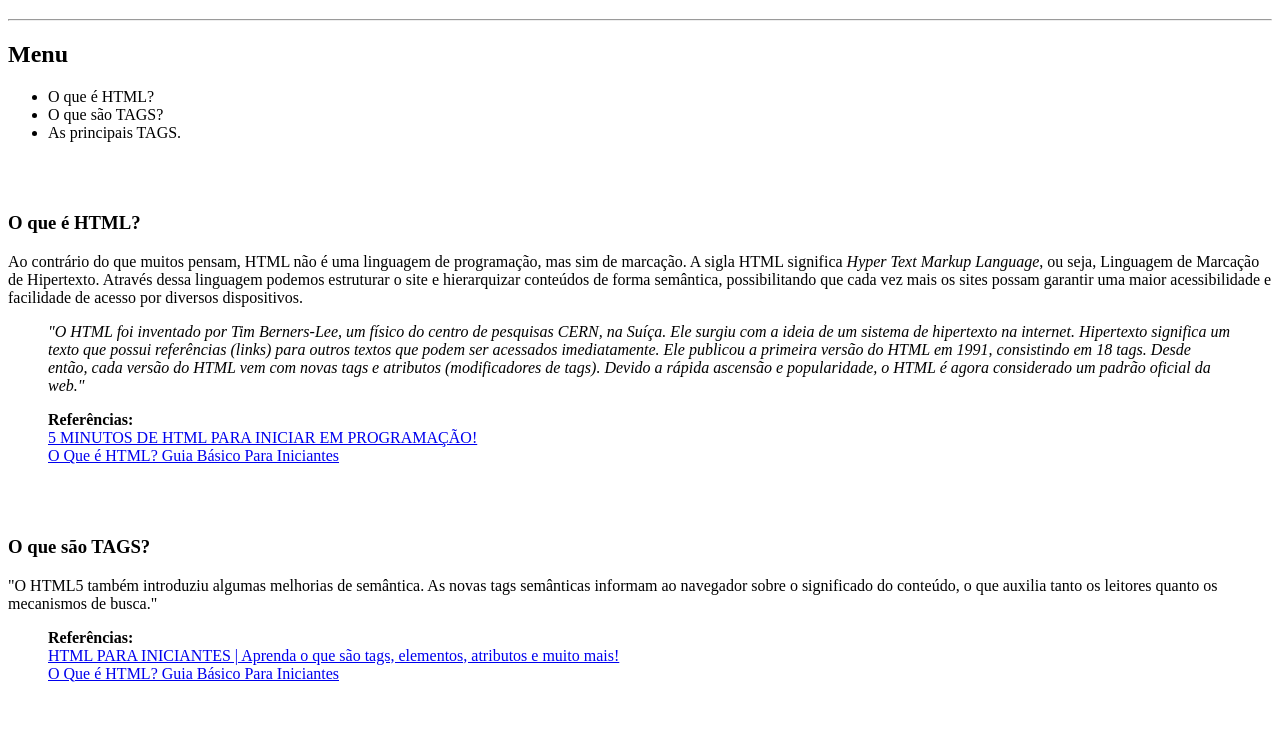
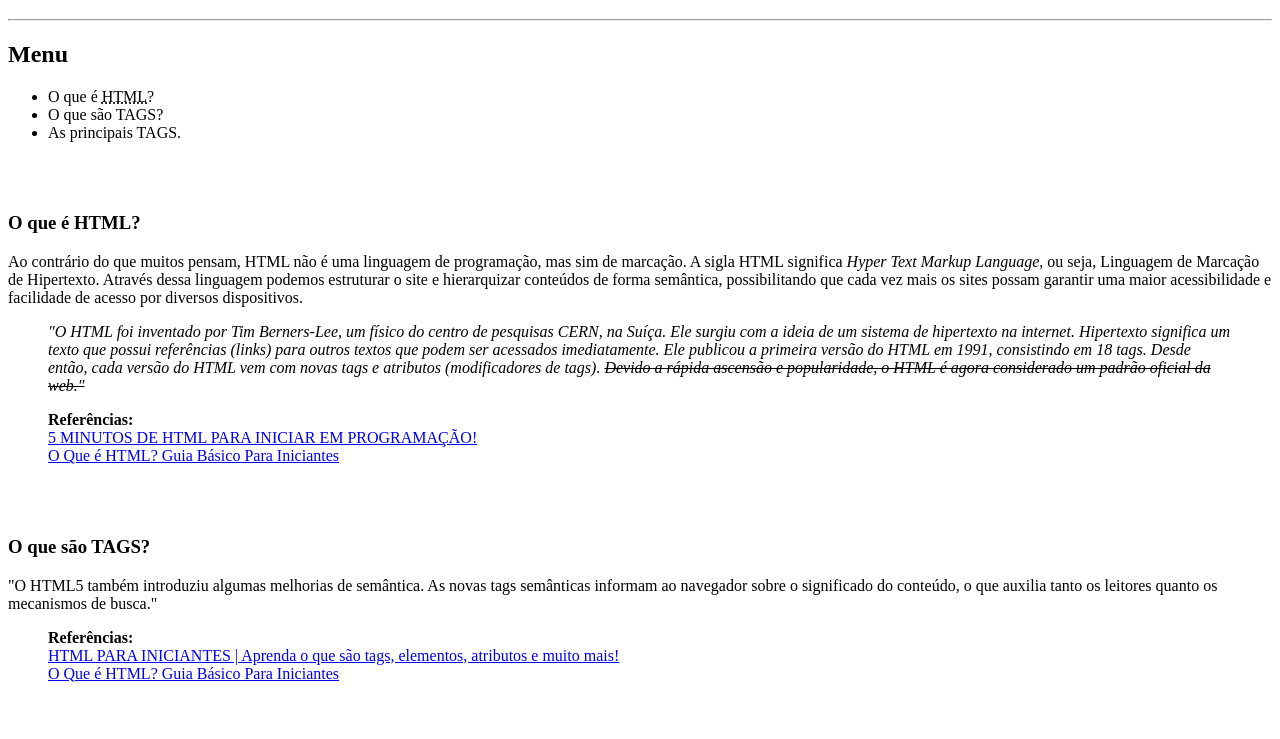
Before and after one commit to ninejfr/HTML, a plain HTML site: page index.html in a window 1280 px wide. Shown: the part 61-800 px from the top of the page. Drawn offline with Linux system fonts and the light colour scheme.

Commit message:
Inserção de novas tags.

```diff
--- a/index.html
+++ b/index.html
@@ -13,14 +13,14 @@
 
         <h2>Menu</h2>
             <ul>
-                <li>O que é HTML?</li>
+                <li>O que é <abbr title="Hyper Text Markup Language">HTML</abbr>?</li>
                 <li>O que são TAGS?</li>
                 <li>As principais TAGS.</li>
             </ul>
             <br><br>
         <h3> O que é HTML?</h3>
             <p>Ao contrário do que muitos pensam, HTML não é uma linguagem de programação, mas sim de marcação. A sigla HTML significa <i>Hyper Text Markup Language</i>, ou seja, Linguagem de Marcação de Hipertexto. Através dessa linguagem podemos estruturar o site e hierarquizar conteúdos de forma semântica, possibilitando que cada vez mais os sites possam garantir uma maior acessibilidade e facilidade de acesso por diversos dispositivos.  </p>
-            <blockquote><i>"O HTML foi inventado por Tim Berners-Lee, um físico do centro de pesquisas CERN, na Suíça. Ele surgiu com a ideia de um sistema de hipertexto na internet. Hipertexto significa um texto que possui referências (links) para outros textos que podem ser acessados imediatamente. Ele publicou a primeira versão do HTML em 1991, consistindo em 18 tags. Desde então, cada versão do HTML vem com novas tags e atributos (modificadores de tags). Devido a rápida ascensão e popularidade, o HTML é agora considerado um padrão oficial da web."</i></blockquote>
+            <blockquote><i>"O HTML foi inventado por Tim Berners-Lee, um físico do centro de pesquisas CERN, na Suíça. Ele surgiu com a ideia de um sistema de hipertexto na internet. Hipertexto significa um texto que possui referências (links) para outros textos que podem ser acessados imediatamente. Ele publicou a primeira versão do HTML em 1991, consistindo em 18 tags. Desde então, cada versão do HTML vem com novas tags e atributos (modificadores de tags). <del>Devido a rápida ascensão e popularidade, o HTML é agora considerado um padrão oficial da web."</i></del></blockquote>
 
             <blockquote><strong>Referências:</strong><br> <a href="https://www.youtube.com/watch?v=3oSIqIqzN3M" target="_blank">5 MINUTOS DE HTML PARA INICIAR EM PROGRAMAÇÃO!</a> <br>
                 <a href="https://www.hostinger.com.br/tutoriais/o-que-e-html-conceitos-basicos" target="_blank">O Que é HTML? Guia Básico Para Iniciantes</a>
```
